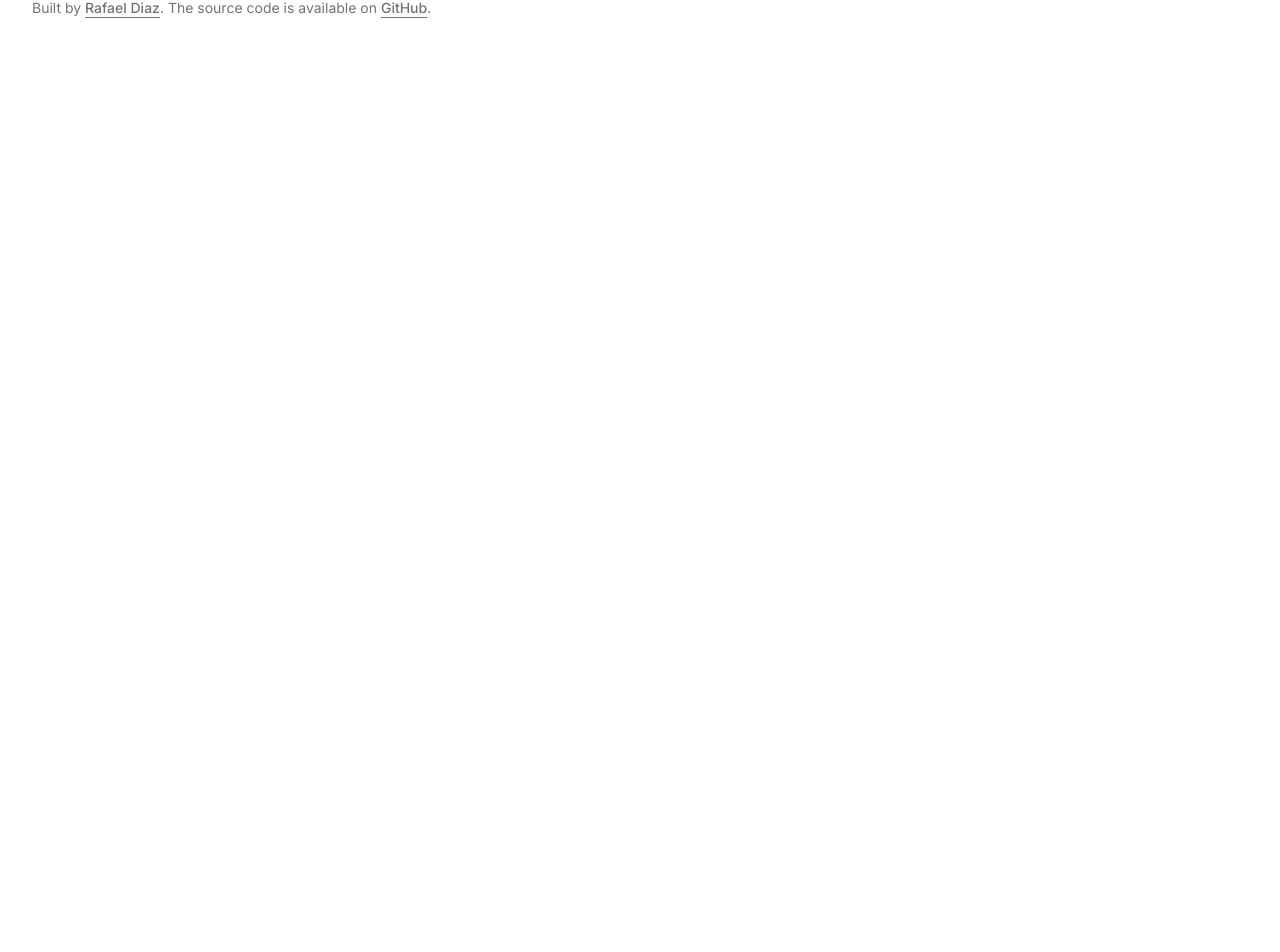
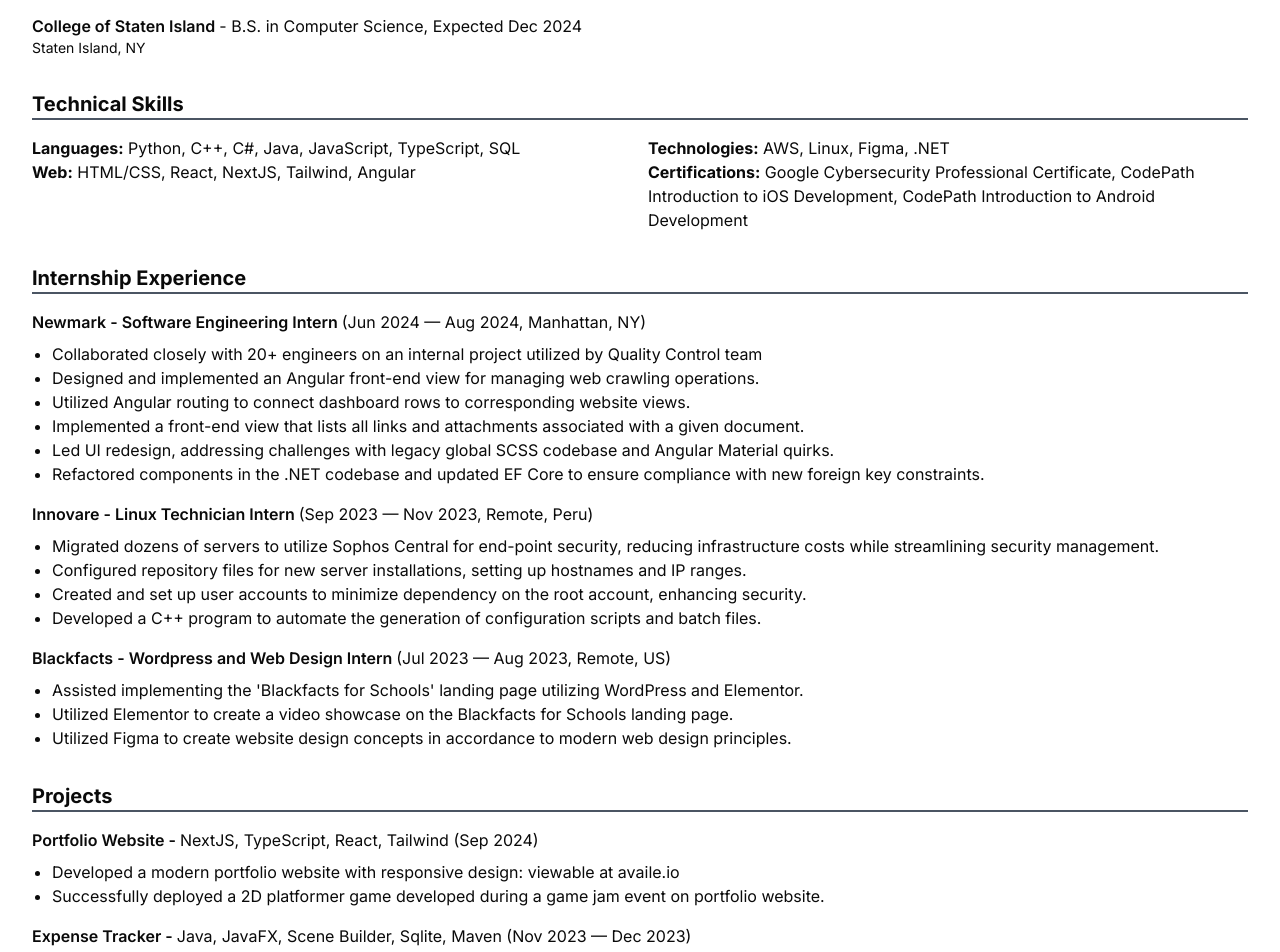
Before and after one commit to availe/Personal-Website-V2, a Next.js app: page /resume in a window 1280 px wide. Shown: the part 112-1064 px from the top of the page. Before the commit the page ends 800 px from the top, so only its background shows below. Built offline with nearby package versions, Linux system fonts and the light colour scheme.

Commit message:
resume page

```diff
--- a/src/app/resume/page.tsx
+++ b/src/app/resume/page.tsx
@@ -1,5 +1,90 @@
+import resumeData from "./resume-data";
+
 export default function ResumePage() {
-    return (
-      <p>Resume</p>
-    );
-  }
+  const headerStyle = "text-xl font-bold border-b-2 border-gray-600";
+
+  return (
+    <div className="container mx-auto px-8 pt-12 md:pt-8">
+      {/* Education Section */}
+      <section>
+        <h2 className={headerStyle}>Education</h2>
+        <div className="mt-4">
+          <p className="font-semibold">
+            {resumeData.education.school}{" "}
+            <span className="font-normal">
+              - {resumeData.education.degree},{" "}
+              {resumeData.education.graduationDate}
+            </span>
+          </p>
+          <p className="md:text-sm">{resumeData.education.location}</p>
+        </div>
+      </section>
+
+      {/* Technical Skills Section */}
+      <section className="mt-8">
+        <h2 className={headerStyle}>Technical Skills</h2>
+        <div className="grid grid-cols-1 md:grid-cols-2 gap-4 mt-4">
+          <div className="contents md:block">
+            <p>
+              <strong>Languages:</strong>{" "}
+              {resumeData.technicalSkills.languages.join(", ")}
+            </p>
+            <p>
+              <strong>Web:</strong> {resumeData.technicalSkills.web.join(", ")}
+            </p>
+          </div>
+          <div className="contents md:block">
+            <p>
+              <strong>Technologies:</strong>{" "}
+              {resumeData.technicalSkills.technologies.join(", ")}
+            </p>
+            <p>
+              <strong>Certifications:</strong>{" "}
+              {resumeData.technicalSkills.certifications.join(", ")}
+            </p>
+          </div>
+        </div>
+      </section>
+
+      {/* Internship Experience Section */}
+      <section className="mt-8">
+        <h2 className={headerStyle}>Internship Experience</h2>
+        {resumeData.experience.map((exp, index) => (
+          <div key={index} className="mt-4">
+            <p className="font-semibold">
+              {exp.company} - {exp.role}{" "}
+              <span className="font-normal">
+                ({exp.duration}, {exp.location})
+              </span>
+            </p>
+            <ul className="list-disc pl-5 mt-2">
+              {exp.responsibilities.map((task, i) => (
+                <li key={i}>{task}</li>
+              ))}
+            </ul>
+          </div>
+        ))}
+      </section>
+
+      {/* Projects Section */}
+      <section className="mt-8">
+        <h2 className={headerStyle}>Projects</h2>
+        {resumeData.projects.map((project, index) => (
+          <div key={index} className="mt-4">
+            <p className="font-semibold">
+              {project.title} -{" "}
+              <span className="font-normal">
+                {project.technologies.join(", ")} ({project.date})
+              </span>
+            </p>
+            <ul className="list-disc pl-5 mt-2">
+              {project.description.map((desc, i) => (
+                <li key={i}>{desc}</li>
+              ))}
+            </ul>
+          </div>
+        ))}
+      </section>
+    </div>
+  );
+}
--- /dev/null
+++ b/src/app/resume/resume-data.tsx
@@ -0,0 +1,93 @@
+const resumeData = {
+    education: {
+      school: "College of Staten Island",
+      degree: "B.S. in Computer Science",
+      location: "Staten Island, NY",
+      graduationDate: "Expected Dec 2024"
+    },
+    technicalSkills: {
+      languages: ["Python", "C++", "C#", "Java", "JavaScript", "TypeScript", "SQL"],
+      web: ["HTML/CSS", "React", "NextJS", "Tailwind", "Angular"],
+      technologies: ["AWS", "Linux", "Figma", ".NET"],
+      certifications: [
+        "Google Cybersecurity Professional Certificate",
+        "CodePath Introduction to iOS Development",
+        "CodePath Introduction to Android Development"
+      ]
+    },
+    experience: [
+      {
+        company: "Newmark",
+        role: "Software Engineering Intern",
+        location: "Manhattan, NY",
+        duration: "Jun 2024 — Aug 2024",
+        responsibilities: [
+          "Collaborated closely with 20+ engineers on an internal project utilized by Quality Control team",
+          "Designed and implemented an Angular front-end view for managing web crawling operations.",
+          "Utilized Angular routing to connect dashboard rows to corresponding website views.",
+          "Implemented a front-end view that lists all links and attachments associated with a given document.",
+          "Led UI redesign, addressing challenges with legacy global SCSS codebase and Angular Material quirks.",
+          "Refactored components in the .NET codebase and updated EF Core to ensure compliance with new foreign key constraints."
+        ]
+      },
+      {
+        company: "Innovare",
+        role: "Linux Technician Intern",
+        location: "Remote, Peru",
+        duration: "Sep 2023 — Nov 2023",
+        responsibilities: [
+          "Migrated dozens of servers to utilize Sophos Central for end-point security, reducing infrastructure costs while streamlining security management.",
+          "Configured repository files for new server installations, setting up hostnames and IP ranges.",
+          "Created and set up user accounts to minimize dependency on the root account, enhancing security.",
+          "Developed a C++ program to automate the generation of configuration scripts and batch files."
+        ]
+      },
+      {
+        company: "Blackfacts",
+        role: "Wordpress and Web Design Intern",
+        location: "Remote, US",
+        duration: "Jul 2023 — Aug 2023",
+        responsibilities: [
+          "Assisted implementing the 'Blackfacts for Schools' landing page utilizing WordPress and Elementor.",
+          "Utilized Elementor to create a video showcase on the Blackfacts for Schools landing page.",
+          "Utilized Figma to create website design concepts in accordance to modern web design principles."
+        ]
+      }
+    ],
+    projects: [
+      {
+        title: "Portfolio Website",
+        technologies: ["NextJS", "TypeScript", "React", "Tailwind"],
+        date: "Sep 2024",
+        description: [
+          "Developed a modern portfolio website with responsive design: viewable at availe.io",
+          "Successfully deployed a 2D platformer game developed during a game jam event on portfolio website."
+        ]
+      },
+      {
+        title: "Expense Tracker",
+        technologies: ["Java", "JavaFX", "Scene Builder", "Sqlite", "Maven"],
+        date: "Nov 2023 — Dec 2023",
+        description: [
+          "Designed a multi-scene expense tracker application with embedded database for persistent memory.",
+          "Leveraged Scene Builder to build an interactive expense table with functionalities such as adding, removing, and sorting expenses.",
+          "Implemented a tiered user hierarchy: approved/unapproved users, managers, and a root user.",
+          "Created a page that allows the root user and managers to manage other users.",
+          "Developed a user profile screen allowing users to view account details, change passwords, and securely sign out."
+        ]
+      },
+      {
+        title: "PIC Indirect Addressing",
+        technologies: ["Assembly", "PIC18F452 Microcontroller"],
+        date: "Jan 2024",
+        description: [
+          "Utilized Assembly instructions and circuit schematics to interface PIC with peripherals.",
+          "Programmed a PIC microcontroller to manage LED states and timing sequences in Assembly.",
+          "Incorporated a 7-segment display to keep track of number of iterations performed by each sequence.",
+          "Employed indirect addressing tables to manage LED state transitions and minimize memory footprint."
+        ]
+      }
+    ]
+  };
+
+export default resumeData;
```
Also changed, not shown: 1 other file (tests, documents, lock files or other folders).
